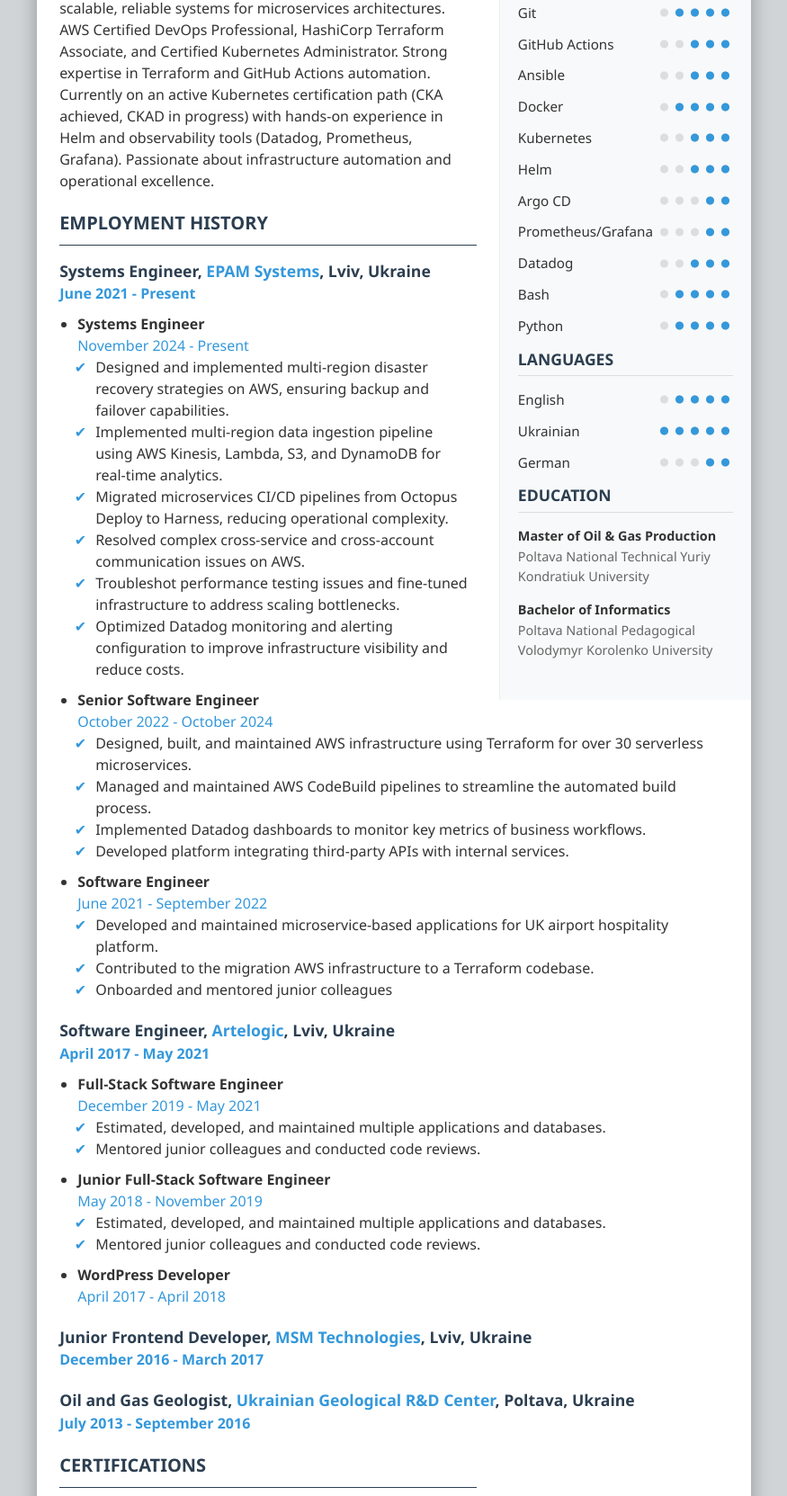
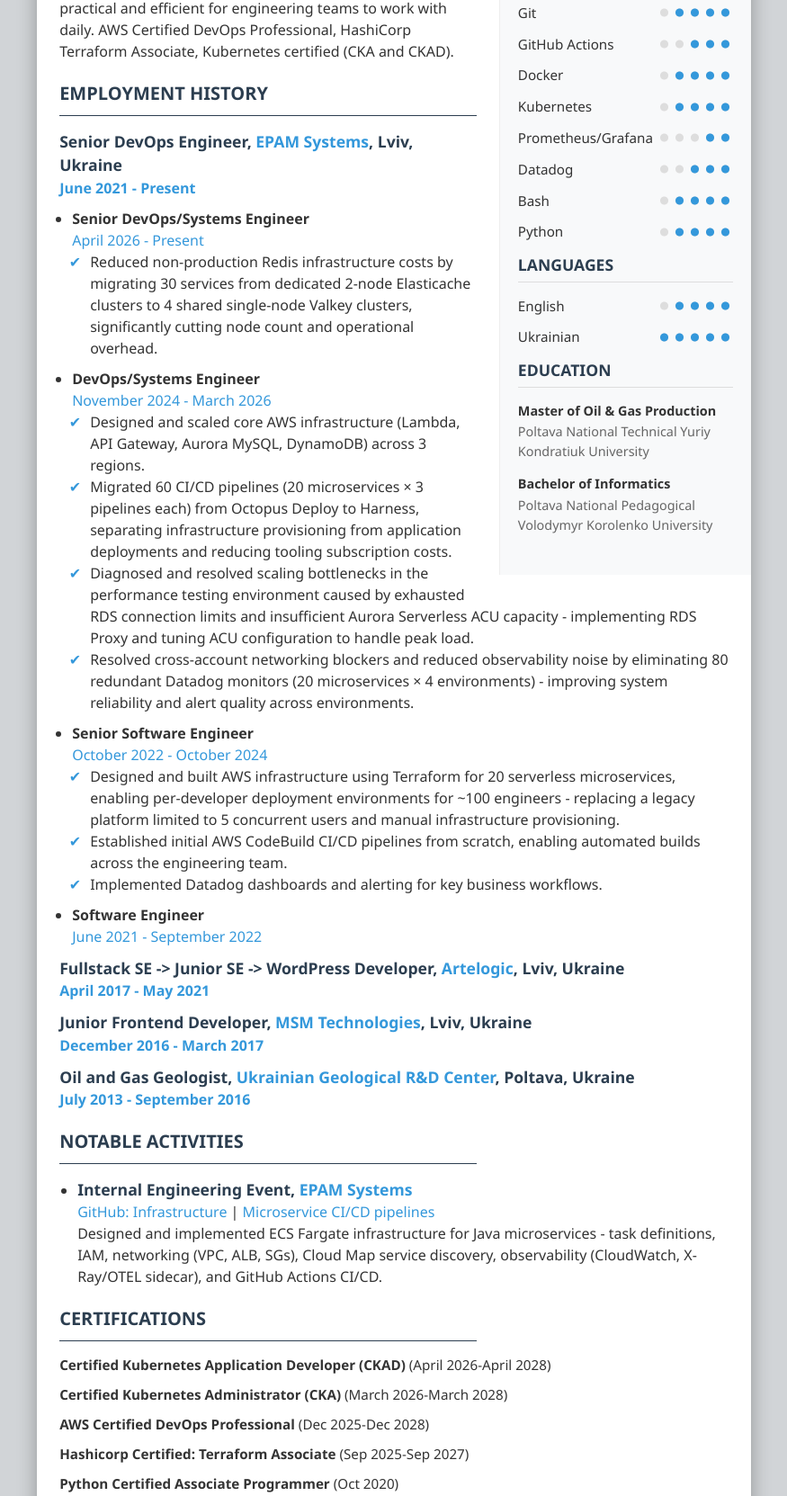
Before and after one commit to turb0bur/turb0bur, a plain HTML site: page index.html in a window 1280 px wide. Shown: the part 414-2077 px from the top of the page at 90% size, without its empty margins (202-1077 px from the left). Drawn offline with Linux system fonts and the light colour scheme.

Commit message:
Update index.html with actual information and shorten CV in PDF to 2 pages

```diff
--- a/index.html
+++ b/index.html
@@ -47,24 +47,12 @@
                         <span class="rating dots-3" aria-label="3 out of 5"></span>
                     </li>
                     <li class="skill-item">
-                        <span class="skill-label">Ansible</span>
-                        <span class="rating dots-3" aria-label="3 out of 5"></span>
-                    </li>
-                    <li class="skill-item">
                         <span class="skill-label">Docker</span>
                         <span class="rating dots-4" aria-label="4 out of 5"></span>
                     </li>
                     <li class="skill-item">
                         <span class="skill-label">Kubernetes</span>
-                        <span class="rating dots-3" aria-label="3 out of 5"></span>
-                    </li>
-                    <li class="skill-item">
-                        <span class="skill-label">Helm</span>
-                        <span class="rating dots-3" aria-label="3 out of 5"></span>
-                    </li>
-                    <li class="skill-item">
-                        <span class="skill-label">Argo CD</span>
-                        <span class="rating dots-2" aria-label="2 out of 5"></span>
+                        <span class="rating dots-4" aria-label="4 out of 5"></span>
                     </li>
                     <li class="skill-item">
                         <span class="skill-label">Prometheus/Grafana</span>
@@ -96,10 +84,6 @@
                         <span class="skill-label">Ukrainian</span>
                         <span class="rating dots-5" aria-label="Native"></span>
                     </li>
-                    <li class="skill-item">
-                        <span class="skill-label">German</span>
-                        <span class="rating dots-2" aria-label="Elementary"></span>
-                    </li>
                 </ul>
             </section>
 
@@ -120,18 +104,10 @@
             <section class="section section-summary">
                 <h2>Summary</h2>
                 <p>
-                    With over 9 years in IT, I've evolved from backend web development into a DevOps and cloud
-                    engineering
-                    specialist. My expertise centers on AWS infrastructure (Terraform), CI/CD pipeline development, and
-                    building scalable, reliable systems for microservices architectures.
-                </p>
-                <p>
-                    AWS Certified DevOps Professional, HashiCorp Terraform Associate, and Certified Kubernetes
-                    Administrator.
-                    Strong expertise in Terraform and GitHub Actions automation. Currently on an active Kubernetes
-                    certification path (CKA achieved, CKAD in progress) with hands-on experience in Helm and
-                    observability tools (Datadog, Prometheus, Grafana). Passionate about infrastructure automation and
-                    operational excellence.
+                    Senior DevOps Engineer with 9 years in IT and a background spanning backend software engineering and
+                    cloud infrastructure. I bring a developer's perspective to infrastructure work - designing AWS-based
+                    systems that are practical and efficient for engineering teams to work with daily. AWS Certified
+                    DevOps Professional, HashiCorp Terraform Associate, Kubernetes certified (CKA and CKAD).
                 </p>
             </section>
 
@@ -140,7 +116,7 @@
                 <div class="company">
                     <header class="company-header">
                         <h3 class="company-summary">
-                            <span class="company-position">Systems Engineer</span>,
+                            <span class="company-position">Senior DevOps Engineer</span>,
                             <span class="company-name">EPAM Systems</span>,
                             <span class="company-location">Lviv, Ukraine</span>
                         </h3>
@@ -148,24 +124,34 @@
                     </header>
                     <ul class="job-list">
                         <li class="job">
-                            <h4 class="job-title">Systems Engineer</h4>
-                            <p class="job-period">November 2024 - Present</p>
+                            <h4 class="job-title">Senior DevOps/Systems Engineer</h4>
+                            <p class="job-period">April 2026 - Present</p>
                             <ul class="job-achievements">
-                                <li>Designed and implemented multi-region disaster recovery strategies on AWS, ensuring
-                                    backup and failover capabilities.
+                                <li>Reduced non-production Redis infrastructure costs by migrating 30 services from
+                                    dedicated 2-node Elasticache clusters to 4 shared single-node Valkey clusters,
+                                    significantly cutting node count and operational overhead.
                                 </li>
-                                <li>Implemented multi-region data ingestion pipeline using AWS Kinesis, Lambda, S3, and
-                                    DynamoDB for real-time analytics.
+                            </ul>
+                        </li>
+
+                        <li class="job">
+                            <h4 class="job-title">DevOps/Systems Engineer</h4>
+                            <p class="job-period">November 2024 - March 2026</p>
+                            <ul class="job-achievements">
+                                <li>Designed and scaled core AWS infrastructure (Lambda, API Gateway, Aurora MySQL,
+                                    DynamoDB) across 3 regions.
                                 </li>
-                                <li>Migrated microservices CI/CD pipelines from Octopus Deploy to Harness, reducing
-                                    operational complexity.
+                                <li>Migrated 60 CI/CD pipelines (20 microservices × 3 pipelines each) from Octopus
+                                    Deploy to Harness, separating infrastructure provisioning from application
+                                    deployments and reducing tooling subscription costs.
                                 </li>
-                                <li>Resolved complex cross-service and cross-account communication issues on AWS.</li>
-                                <li>Troubleshot performance testing issues and fine-tuned infrastructure to address
-                                    scaling bottlenecks.
+                                <li>Diagnosed and resolved scaling bottlenecks in the performance testing environment
+                                    caused by exhausted RDS connection limits and insufficient Aurora Serverless ACU
+                                    capacity - implementing RDS Proxy and tuning ACU configuration to handle peak load.
                                 </li>
-                                <li>Optimized Datadog monitoring and alerting configuration to improve infrastructure
-                                    visibility and reduce costs.
+                                <li> Resolved cross-account networking blockers and reduced observability noise by
+                                    eliminating 80 redundant Datadog monitors (20 microservices × 4 environments) -
+                                    improving system reliability and alert quality across environments.
                                 </li>
                             </ul>
                         </li>
@@ -174,60 +160,32 @@
                             <h4 class="job-title">Senior Software Engineer</h4>
                             <p class="job-period">October 2022 - October 2024</p>
                             <ul class="job-achievements">
-                                <li>Designed, built, and maintained AWS infrastructure using Terraform for over 30
-                                    serverless microservices.
+                                <li>Designed and built AWS infrastructure using Terraform for 20 serverless
+                                    microservices, enabling per-developer deployment environments for ~100 engineers -
+                                    replacing a legacy platform limited to 5 concurrent users and manual infrastructure
+                                    provisioning.
                                 </li>
-                                <li>Managed and maintained AWS CodeBuild pipelines to streamline the automated build
-                                    process.
+                                <li>Established initial AWS CodeBuild CI/CD pipelines from scratch, enabling automated
+                                    builds across the engineering team.
                                 </li>
-                                <li>Implemented Datadog dashboards to monitor key metrics of business workflows.</li>
-                                <li>Developed platform integrating third-party APIs with internal services.</li>
+                                <li>Implemented Datadog dashboards and alerting for key business workflows.</li>
                             </ul>
                         </li>
                         <li class="job">
                             <h4 class="job-title">Software Engineer</h4>
                             <p class="job-period">June 2021 - September 2022</p>
-                            <ul class="job-achievements">
-                                <li>Developed and maintained microservice-based applications for UK airport hospitality
-                                    platform.
-                                </li>
-                                <li>Contributed to the migration AWS infrastructure to a Terraform codebase.</li>
-                                <li>Onboarded and mentored junior colleagues</li>
-                            </ul>
                         </li>
                     </ul>
                 </div>
                 <div class="company">
                     <header class="company-header">
                         <h3 class="company-summary">
-                            <span class="company-position">Software Engineer</span>,
+                            <span class="company-position">Fullstack SE -> Junior SE -> WordPress Developer</span>,
                             <span class="company-name">Artelogic</span>,
                             <span class="company-location">Lviv, Ukraine</span>
                         </h3>
                         <p class="company-period">April 2017 - May 2021</p>
                     </header>
-                    <ul class="job-list">
-                        <li class="job">
-                            <h4 class="job-title">Full-Stack Software Engineer</h4>
-                            <p class="job-period">December 2019 - May 2021</p>
-                            <ul class="job-achievements">
-                                <li>Estimated, developed, and maintained multiple applications and databases.</li>
-                                <li>Mentored junior colleagues and conducted code reviews.</li>
-                            </ul>
-                        </li>
-                        <li class="job">
-                            <h4 class="job-title">Junior Full-Stack Software Engineer</h4>
-                            <p class="job-period">May 2018 - November 2019</p>
-                            <ul class="job-achievements">
-                                <li>Estimated, developed, and maintained multiple applications and databases.</li>
-                                <li>Mentored junior colleagues and conducted code reviews.</li>
-                            </ul>
-                        </li>
-                        <li class="job">
-                            <h4 class="job-title">WordPress Developer</h4>
-                            <p class="job-period">April 2017 - April 2018</p>
-                        </li>
-                    </ul>
                 </div>
                 <div class="company">
                     <header class="company-header">
@@ -251,16 +209,45 @@
                 </div>
             </section>
 
+            <section class="section section-activities">
+                <h2>Notable Activities</h2>
+                <ul class="activities">
+                    <li class="activity">
+                        <h3 class="activity-summary">
+                            <span class="activity-name">Internal Engineering Event</span>,
+                            <span class="company-name">EPAM Systems</span>
+                        </h3>
+                        <ul class="activity-links">
+                            <li>
+                                <a href="https://github.com/turb0bur/ticket-services-infra" class="activity-repo">GitHub:
+                                    Infrastructure</a>
+                            </li>
+                            <li>
+                                <a href="https://github.com/turb0bur/ticket-office-service/actions"
+                                   class="activity-repo">Microservice CI/CD pipelines</a>
+                            </li>
+                        </ul>
+                        <p class="activity-description">
+                            Designed and implemented ECS Fargate infrastructure for Java microservices - task
+                            definitions, IAM, networking (VPC, ALB, SGs), Cloud Map service discovery, observability
+                            (CloudWatch, X-Ray/OTEL sidecar), and GitHub Actions CI/CD.
+                        </p>
+
+                    </li>
+                </ul>
+            </section>
+
             <section class="section section-certifications">
                 <h2>Certifications</h2>
                 <ul class="cert-list">
+                    <li><strong>Certified Kubernetes Application Developer (CKAD)</strong> (April 2026-April 2028)</li>
                     <li><strong>Certified Kubernetes Administrator (CKA)</strong> (March 2026-March 2028)</li>
                     <li><strong>AWS Certified DevOps Professional</strong> (Dec 2025-Dec 2028)</li>
                     <li><strong>Hashicorp Certified: Terraform Associate</strong> (Sep 2025-Sep 2027)</li>
-                    <li><strong>AWS Certified Cloud Practitioner</strong> (Jan 2024-Jan 2027)</li>
-                    <li><strong>AWS Certified Developer Associate</strong> (Nov 2020-Nov 2023)</li>
+                    <!--                    <li><strong>AWS Certified Cloud Practitioner</strong> (Jan 2024-Jan 2027)</li>-->
+                    <!--                    <li><strong>AWS Certified Developer Associate</strong> (Nov 2020-Nov 2023)</li>-->
                     <li><strong>Python Certified Associate Programmer</strong> (Oct 2020)</li>
-                    <li><strong>Zend PHP Certified Engineer</strong> (Sep 2019)</li>
+                    <!--                    <li><strong>Zend PHP Certified Engineer</strong> (Sep 2019)</li>-->
                 </ul>
             </section>
         </main>
--- a/styles/style.css
+++ b/styles/style.css
@@ -140,7 +140,7 @@
     font-weight: 600;
 }
 
-h3.company-summary {
+h3.company-summary, .activity-summary {
     font-size: 1.1rem;
     margin: 0;
     color: var(--primary-dark);
@@ -161,12 +161,12 @@
 }
 
 .company-header {
-    margin-top: 20px;
+    margin-top: 10px;
 }
 
 .job-list {
     margin: 0;
-    padding-left: 20px;
+    padding-left: 14px;
 }
 
 .job {
@@ -199,6 +199,27 @@
 .job-achievements li::marker {
     color: var(--accent-blue);
     content: '✔';
+}
+
+.activities {
+    padding-left: 20px;
+}
+.activity-links, .activity-links li {
+    display: inline-block;
+    padding: 0;
+    position: relative;
+}
+
+.activity-links li:not(:last-child)::after {
+    content: " | ";
+}
+.activity-links a {
+    text-decoration: none;
+    color: var(--accent-blue);
+}
+
+.activity-links a:hover {
+    text-decoration-line: underline;
 }
 
 .cert-list, .plain-list {
@@ -292,12 +313,12 @@
 @media print {
     @page {
         size: A4;
-        padding: 10mm 0;
+        padding: 8mm 0;
     }
 
     @page :first {
         margin: 0;
-        padding: 0 0 10mm;
+        padding: 0 0 8mm;
     }
 
     body {
@@ -325,19 +346,20 @@
         width: 100%;
     }
 
-    .sidebar {
-        float: right;
-        width: 75mm;
-        padding: 20px;
-        background-color: var(--bg-sidebar) !important;
-        -webkit-print-color-adjust: exact;
-    }
+    /*.sidebar {*/
+    /*    float: right;*/
+    /*    width: 75mm;*/
+    /*    padding: 20px;*/
+    /*    background-color: var(--bg-sidebar) !important;*/
+    /*    -webkit-print-color-adjust: exact;*/
+    /*}*/
 
     .content-area {
         display: block;
         width: auto;
         padding: 20px;
         margin-left: 5mm;
+        margin-right: 5mm;
     }
 
     .experience {
@@ -350,13 +372,13 @@
         clear: none;
     }
 
-    .section-certifications {
-        break-before: page;
-    }
+    /*.section-certifications {*/
+    /*    break-before: page;*/
+    /*}*/
 
-    .section-education {
-        break-before: page;
-    }
+    /*.section-education {*/
+    /*    break-before: page;*/
+    /*}*/
 
     .job-achievements > li {
         break-inside: avoid-page;
```
